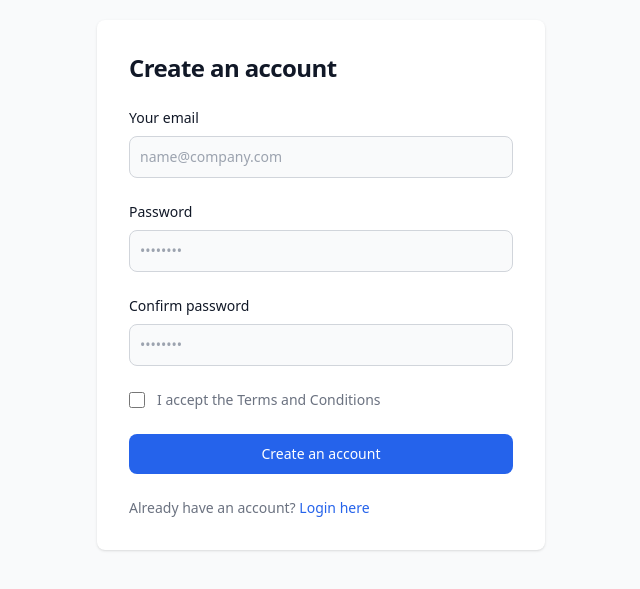
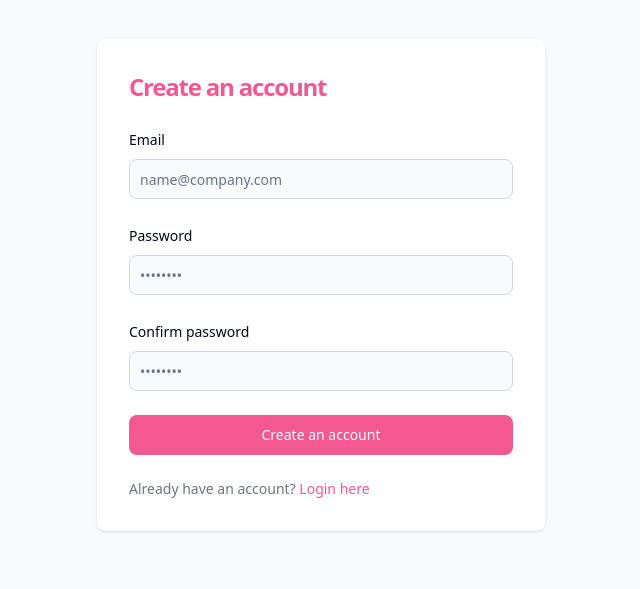
Before and after one commit to lehao190/Ecommerce-Nextjs, a Next.js app: page /register in a window 1280 px wide. Shown: the part 115-704 px from the top of the page, without its empty margins (319-959 px from the left). Built offline with nearby package versions, Linux system fonts and the light colour scheme.

Commit message:
Validation & change style to Login page

```diff
--- a/package.json
+++ b/package.json
@@ -9,6 +9,8 @@
     "lint": "next lint"
   },
   "dependencies": {
+    "@hookform/resolvers": "^3.3.2",
+    "@radix-ui/react-label": "^2.0.2",
     "@radix-ui/react-slot": "^1.0.2",
     "@types/node": "20.2.5",
     "@types/react": "18.2.8",
--- a/src/app/page.tsx
+++ b/src/app/page.tsx
@@ -5,7 +5,6 @@
     <main>
       Main page
       <h1 className="text-3xl font-bold underline bg-red-50">Hello, Next.js!</h1>
-      <Button>Click me</Button>
     </main>
   )
 }
--- a/src/app/register/page.tsx
+++ b/src/app/register/page.tsx
@@ -1,102 +1,146 @@
+'use client';
+
 import React from 'react';
+import * as z from 'zod';
+import { zodResolver } from '@hookform/resolvers/zod';
+import { Button } from '@/components/ui/button';
+import {
+  Form,
+  FormControl,
+  FormField,
+  FormItem,
+  FormLabel,
+  FormMessage
+} from '@/components/ui/form';
+import { Input } from '@/components/ui/input';
+import { useForm } from 'react-hook-form';
+import Link from 'next/link';
 
 type Props = {};
 
+const signUpSchema = z
+  .object({
+    email: z
+      .string()
+      .min(8, {
+        message: 'Email must be at leaset 8 characters.'
+      })
+      .email({
+        message: 'Email is not valid!'
+      }),
+    password: z.string().min(8, {
+      message: 'Email must be at leaset 8 characters.'
+    }),
+    confirmPassword: z.string().min(8, {
+      message: 'Email must be at leaset 8 characters.'
+    })
+  })
+  .refine(({ password, confirmPassword }) => password === confirmPassword, {
+    message: 'Passwords must match!',
+    path: ['confirmPassword'] // path of error
+  });
+
 const Register = (props: Props) => {
+  const form = useForm<z.infer<typeof signUpSchema>>({
+    resolver: zodResolver(signUpSchema),
+    defaultValues: {
+      email: '',
+      password: '',
+      confirmPassword: ''
+    }
+  });
+
+  // // 2. Define a submit handler.
+  const onSubmit = (values: z.infer<typeof signUpSchema>) => {
+    // Do something with the form values.
+    // ✅ This will be type-safe and validated.
+    console.log(values);
+  };
+
   return (
     <section className="bg-gray-50 dark:bg-gray-900">
-      <div className="flex flex-col items-center justify-center px-6 py-8 mx-auto md:h-screen lg:py-0">
+      <div className="flex flex-col items-center justify-center px-6 py-8 mx-auto h-screen lg:py-0">
         <div className="w-full bg-white rounded-lg shadow dark:border md:mt-0 sm:max-w-md xl:p-0 dark:bg-gray-800 dark:border-gray-700">
           <div className="p-6 space-y-4 md:space-y-6 sm:p-8">
-            <h1 className="text-xl font-bold leading-tight tracking-tight text-gray-900 md:text-2xl dark:text-white">
+            <h1 className="text-xl font-bold leading-tight tracking-tighter text-primary md:text-2xl">
               Create an account
             </h1>
-            <form className="space-y-4 md:space-y-6" action="#">
-              <div>
-                <label
-                  htmlFor="email"
-                  className="block mb-2 text-sm font-medium text-gray-900 dark:text-white"
+            <Form {...form}>
+              <form
+                onSubmit={form.handleSubmit(onSubmit)}
+                className="space-y-4 md:space-y-6"
               >
-                  Your email
-                </label>
-                <input
-                  type="email"
+                <FormField
+                  control={form.control}
                   name="email"
-                  id="email"
-                  className="bg-gray-50 border border-gray-300 text-gray-900 sm:text-sm rounded-lg focus:ring-primary-600 focus:border-primary-600 block w-full p-2.5 dark:bg-gray-700 dark:border-gray-600 dark:placeholder-gray-400 dark:text-white dark:focus:ring-blue-500 dark:focus:border-blue-500"
+                  render={({ field }) => (
+                    <FormItem>
+                      <FormLabel>Email</FormLabel>
+                      <FormControl>
+                        <Input
+                          className="bg-gray-50 border border-gray-300 text-gray-900 sm:text-sm rounded-lg block w-full p-2.5 dark:bg-gray-700 dark:border-gray-600 dark:placeholder-gray-400 dark:text-white dark:focus:ring-blue-500 dark:focus:border-blue-500"
                           placeholder="name@company.com"
+                          {...field}
                         />
-              </div>
-              <div>
-                <label
-                  htmlFor="password"
-                  className="block mb-2 text-sm font-medium text-gray-900 dark:text-white"
-                >
-                  Password
-                </label>
-                <input
+                      </FormControl>
+                      <FormMessage />
+                    </FormItem>
+                  )}
+                />
+                <FormField
+                  control={form.control}
+                  name="password"
+                  render={({ field }) => (
+                    <FormItem>
+                      <FormLabel>Password</FormLabel>
+                      <FormControl>
+                        <Input
                           type="password"
-                  name="password"
-                  id="password"
+                          className="bg-gray-50 border border-gray-300 text-gray-900 sm:text-sm rounded-lg block w-full p-2.5 dark:bg-gray-700 dark:border-gray-600 dark:placeholder-gray-400 dark:text-white dark:focus:ring-blue-500 dark:focus:border-blue-500"
                           placeholder="••••••••"
-                  className="bg-gray-50 border border-gray-300 text-gray-900 sm:text-sm rounded-lg focus:ring-primary-600 focus:border-primary-600 block w-full p-2.5 dark:bg-gray-700 dark:border-gray-600 dark:placeholder-gray-400 dark:text-white dark:focus:ring-blue-500 dark:focus:border-blue-500"
+                          {...field}
                         />
-              </div>
-              <div>
-                <label
-                  htmlFor="confirm-password"
-                  className="block mb-2 text-sm font-medium text-gray-900 dark:text-white"
-                >
-                  Confirm password
-                </label>
-                <input
-                  type="confirm-password"
-                  name="confirm-password"
-                  id="confirm-password"
+                      </FormControl>
+                      <FormMessage />
+                    </FormItem>
+                  )}
+                />
+                <FormField
+                  control={form.control}
+                  name="confirmPassword"
+                  render={({ field }) => (
+                    <FormItem>
+                      <FormLabel className="">Confirm password</FormLabel>
+                      <FormControl>
+                        <Input
+                          type="password"
+                          className="bg-gray-50 border border-gray-300 text-gray-900 sm:text-sm rounded-lg block w-full p-2.5 dark:bg-gray-700 dark:border-gray-600 dark:placeholder-gray-400 dark:text-white dark:focus:ring-blue-500 dark:focus:border-blue-500"
                           placeholder="••••••••"
-                  className="bg-gray-50 border border-gray-300 text-gray-900 sm:text-sm rounded-lg focus:ring-primary-600 focus:border-primary-600 block w-full p-2.5 dark:bg-gray-700 dark:border-gray-600 dark:placeholder-gray-400 dark:text-white dark:focus:ring-blue-500 dark:focus:border-blue-500"
+                          {...field}
                         />
-              </div>
-              <div className="flex items-start">
-                <div className="flex items-center h-5">
-                  <input
-                    id="terms"
-                    aria-describedby="terms"
-                    type="checkbox"
-                    className="w-4 h-4 border border-gray-300 rounded bg-gray-50 focus:ring-3 focus:ring-primary-300 dark:bg-gray-700 dark:border-gray-600 dark:focus:ring-primary-600 dark:ring-offset-gray-800"
+                      </FormControl>
+                      <FormMessage />
+                    </FormItem>
+                  )}
                 />
-                </div>
-                <div className="ml-3 text-sm">
-                  <label
-                    htmlFor="terms"
-                    className="font-light text-gray-500 dark:text-gray-300"
-                  >
-                    I accept the{' '}
-                    <a
-                      className="font-medium text-primary-600 hover:underline dark:text-primary-500"
-                      href="#"
-                    >
-                      Terms and Conditions
-                    </a>
-                  </label>
-                </div>
-              </div>
-              <button
+                <Button
                   type="submit"
-                className="w-full text-white bg-blue-600 hover:bg-blue-700 focus:ring-4 focus:outline-none focus:ring-blue-300 font-medium rounded-lg text-sm px-5 py-2.5 text-center dark:bg-blue-600 dark:hover:bg-blue-700 dark:focus:ring-blue-800"
+                  className="w-full text-white bg-primary hover:bg-pink-500 focus:ring-4 focus:ring-pink-300 font-medium rounded-lg text-sm px-5 py-2.5 text-center dark:bg-blue-600 dark:hover:bg-blue-700 dark:focus:ring-blue-800"
                 >
                   Create an account
-              </button>
+                </Button>
+
                 <p className="text-sm font-light text-gray-500 dark:text-gray-400">
                   Already have an account?{' '}
-                <a
-                  href="#"
-                  className="font-medium text-blue-600 hover:underline dark:text-blue-500"
+                  <Link
+                    href="/login"
+                    className="font-medium text-primary hover:underline dark:text-blue-500"
                   >
                     Login here
-                </a>
+                  </Link>
                 </p>
               </form>
+            </Form>
           </div>
         </div>
       </div>
--- /dev/null
+++ b/src/components/ui/form.tsx
@@ -0,0 +1,176 @@
+import * as React from "react"
+import * as LabelPrimitive from "@radix-ui/react-label"
+import { Slot } from "@radix-ui/react-slot"
+import {
+  Controller,
+  ControllerProps,
+  FieldPath,
+  FieldValues,
+  FormProvider,
+  useFormContext,
+} from "react-hook-form"
+
+import { cn } from "@/lib/utils"
+import { Label } from "@/components/ui/label"
+
+const Form = FormProvider
+
+type FormFieldContextValue<
+  TFieldValues extends FieldValues = FieldValues,
+  TName extends FieldPath<TFieldValues> = FieldPath<TFieldValues>
+> = {
+  name: TName
+}
+
+const FormFieldContext = React.createContext<FormFieldContextValue>(
+  {} as FormFieldContextValue
+)
+
+const FormField = <
+  TFieldValues extends FieldValues = FieldValues,
+  TName extends FieldPath<TFieldValues> = FieldPath<TFieldValues>
+>({
+  ...props
+}: ControllerProps<TFieldValues, TName>) => {
+  return (
+    <FormFieldContext.Provider value={{ name: props.name }}>
+      <Controller {...props} />
+    </FormFieldContext.Provider>
+  )
+}
+
+const useFormField = () => {
+  const fieldContext = React.useContext(FormFieldContext)
+  const itemContext = React.useContext(FormItemContext)
+  const { getFieldState, formState } = useFormContext()
+
+  const fieldState = getFieldState(fieldContext.name, formState)
+
+  if (!fieldContext) {
+    throw new Error("useFormField should be used within <FormField>")
+  }
+
+  const { id } = itemContext
+
+  return {
+    id,
+    name: fieldContext.name,
+    formItemId: `${id}-form-item`,
+    formDescriptionId: `${id}-form-item-description`,
+    formMessageId: `${id}-form-item-message`,
+    ...fieldState,
+  }
+}
+
+type FormItemContextValue = {
+  id: string
+}
+
+const FormItemContext = React.createContext<FormItemContextValue>(
+  {} as FormItemContextValue
+)
+
+const FormItem = React.forwardRef<
+  HTMLDivElement,
+  React.HTMLAttributes<HTMLDivElement>
+>(({ className, ...props }, ref) => {
+  const id = React.useId()
+
+  return (
+    <FormItemContext.Provider value={{ id }}>
+      <div ref={ref} className={cn("space-y-2", className)} {...props} />
+    </FormItemContext.Provider>
+  )
+})
+FormItem.displayName = "FormItem"
+
+const FormLabel = React.forwardRef<
+  React.ElementRef<typeof LabelPrimitive.Root>,
+  React.ComponentPropsWithoutRef<typeof LabelPrimitive.Root>
+>(({ className, ...props }, ref) => {
+  const { error, formItemId } = useFormField()
+
+  return (
+    <Label
+      ref={ref}
+      className={cn(error && "text-destructive", className)}
+      htmlFor={formItemId}
+      {...props}
+    />
+  )
+})
+FormLabel.displayName = "FormLabel"
+
+const FormControl = React.forwardRef<
+  React.ElementRef<typeof Slot>,
+  React.ComponentPropsWithoutRef<typeof Slot>
+>(({ ...props }, ref) => {
+  const { error, formItemId, formDescriptionId, formMessageId } = useFormField()
+
+  return (
+    <Slot
+      ref={ref}
+      id={formItemId}
+      aria-describedby={
+        !error
+          ? `${formDescriptionId}`
+          : `${formDescriptionId} ${formMessageId}`
+      }
+      aria-invalid={!!error}
+      {...props}
+    />
+  )
+})
+FormControl.displayName = "FormControl"
+
+const FormDescription = React.forwardRef<
+  HTMLParagraphElement,
+  React.HTMLAttributes<HTMLParagraphElement>
+>(({ className, ...props }, ref) => {
+  const { formDescriptionId } = useFormField()
+
+  return (
+    <p
+      ref={ref}
+      id={formDescriptionId}
+      className={cn("text-sm text-muted-foreground", className)}
+      {...props}
+    />
+  )
+})
+FormDescription.displayName = "FormDescription"
+
+const FormMessage = React.forwardRef<
+  HTMLParagraphElement,
+  React.HTMLAttributes<HTMLParagraphElement>
+>(({ className, children, ...props }, ref) => {
+  const { error, formMessageId } = useFormField()
+  const body = error ? String(error?.message) : children
+
+  if (!body) {
+    return null
+  }
+
+  return (
+    <p
+      ref={ref}
+      id={formMessageId}
+      className={cn("text-sm font-medium text-destructive", className)}
+      {...props}
+    >
+      {body}
+    </p>
+  )
+})
+FormMessage.displayName = "FormMessage"
+
+export {
+  useFormField,
+  Form,
+  FormItem,
+  FormLabel,
+  FormControl,
+  FormDescription,
+  FormMessage,
+  FormField,
+}
--- /dev/null
+++ b/src/components/ui/input.tsx
@@ -0,0 +1,25 @@
+import * as React from "react"
+
+import { cn } from "@/lib/utils"
+
+export interface InputProps
+  extends React.InputHTMLAttributes<HTMLInputElement> {}
+
+const Input = React.forwardRef<HTMLInputElement, InputProps>(
+  ({ className, type, ...props }, ref) => {
+    return (
+      <input
+        type={type}
+        className={cn(
+          "flex h-10 w-full rounded-md border border-input bg-background px-3 py-2 text-sm ring-offset-background file:border-0 file:bg-transparent file:text-sm file:font-medium placeholder:text-muted-foreground focus-visible:outline-none focus-visible:ring-2 focus-visible:ring-ring focus-visible:ring-offset-2 disabled:cursor-not-allowed disabled:opacity-50",
+          className
+        )}
+        ref={ref}
+        {...props}
+      />
+    )
+  }
+)
+Input.displayName = "Input"
+
+export { Input }
--- /dev/null
+++ b/src/components/ui/label.tsx
@@ -0,0 +1,26 @@
+"use client"
+
+import * as React from "react"
+import * as LabelPrimitive from "@radix-ui/react-label"
+import { cva, type VariantProps } from "class-variance-authority"
+
+import { cn } from "@/lib/utils"
+
+const labelVariants = cva(
+  "text-sm font-medium leading-none peer-disabled:cursor-not-allowed peer-disabled:opacity-70"
+)
+
+const Label = React.forwardRef<
+  React.ElementRef<typeof LabelPrimitive.Root>,
+  React.ComponentPropsWithoutRef<typeof LabelPrimitive.Root> &
+    VariantProps<typeof labelVariants>
+>(({ className, ...props }, ref) => (
+  <LabelPrimitive.Root
+    ref={ref}
+    className={cn(labelVariants(), className)}
+    {...props}
+  />
+))
+Label.displayName = LabelPrimitive.Root.displayName
+
+export { Label }
```
Also changed, not shown: src/app/globals.css (+2 -5 lines), 1 other file (tests, documents, lock files or other folders). Lines whose indentation alone changed are shown as unchanged.
